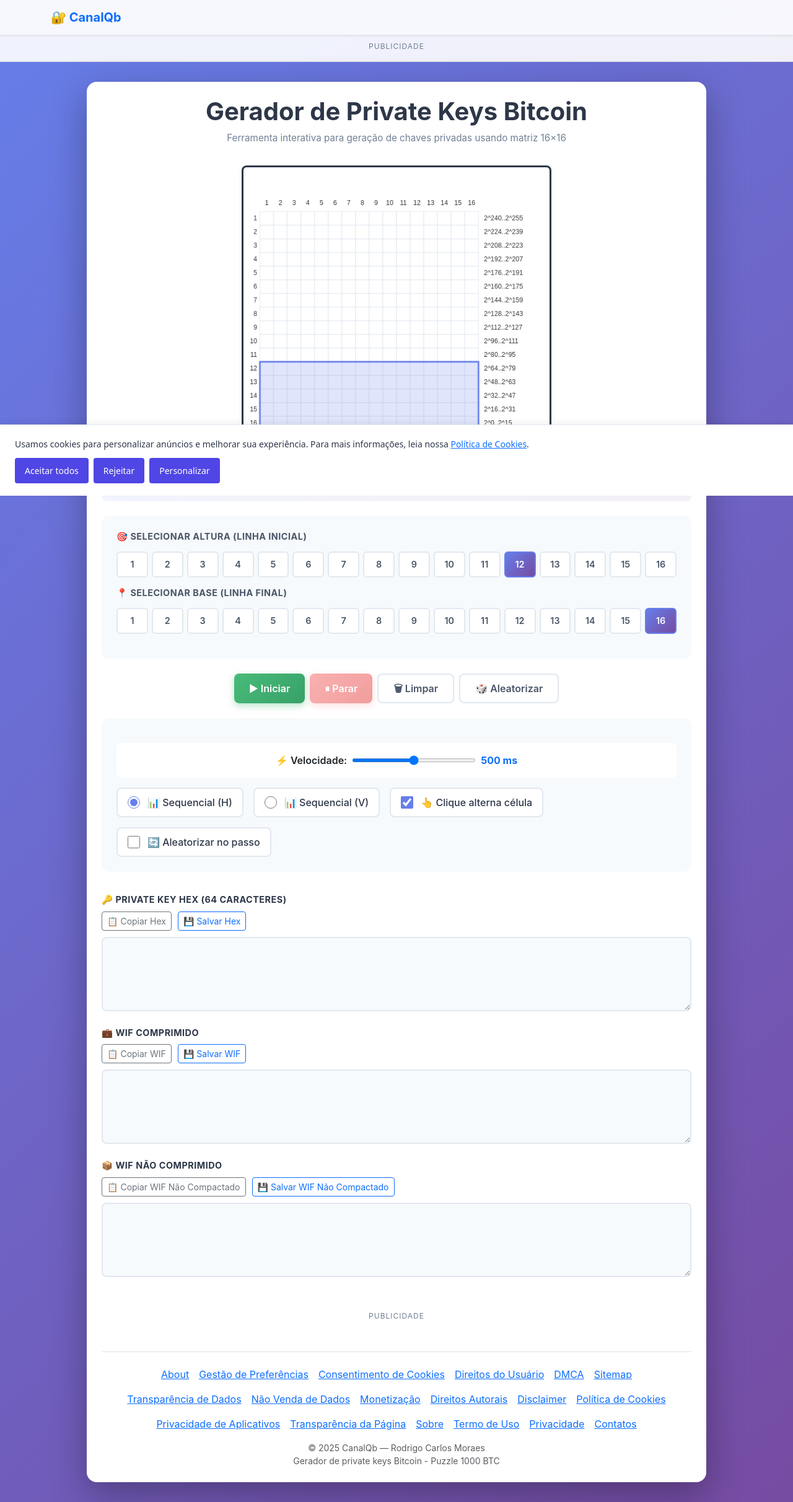
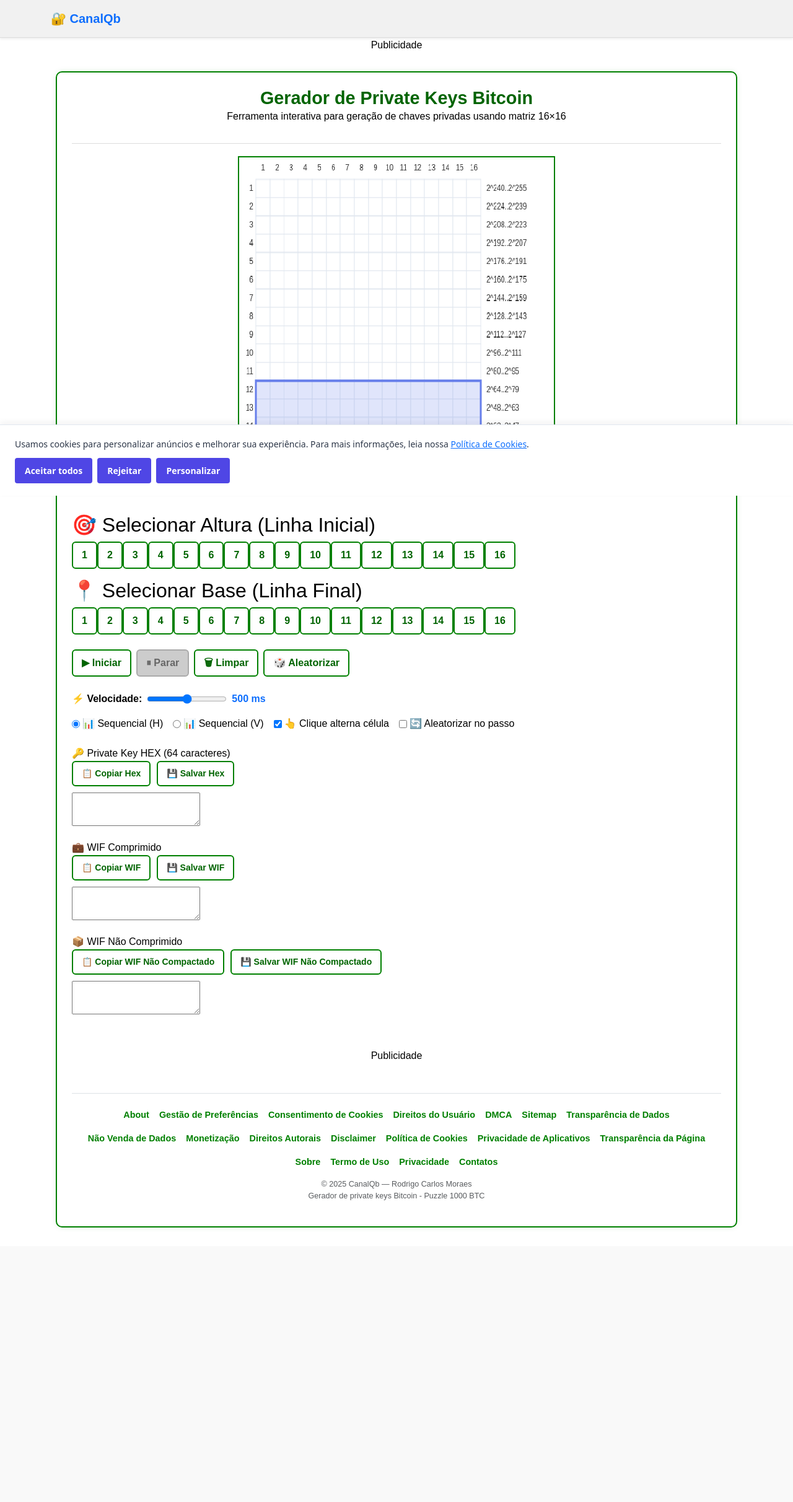
Before and after one commit to canalqb/canalqb.github.io, a PHP site: page /index4.html in a window 1280 px wide. Shown: the whole page at 62% size. After the commit the page ends 1981 px from the top, so only its background shows below. Run offline with PHP 8.4, Linux system fonts and the light colour scheme.

Commit message:
Update styles.css

```diff
--- a/css/styles.css
+++ b/css/styles.css
@@ -1,395 +1,245 @@
-/* ========================
-   Base e Reset
-======================== */
+/* =====================================================
+   CanalQb - Gerador de Private Keys Bitcoin
+   Autor: Rodrigo Carlos Moraes
+   -----------------------------------------------------
+   Estilo moderno, limpo e responsivo (Bootstrap-like)
+   ===================================================== */
+
+:root {
+  --green: #008000;
+  --dark-green: #006400;
+  --bg: #ffffff;
+  --light-gray: #f5f5f5;
+}
+
+/* ---------- Reset e estrutura geral ---------- */
 * {
   box-sizing: border-box;
 }
 
 body {
   margin: 0;
-  padding: 0;
-  font-family: -apple-system, BlinkMacSystemFont, "Segoe UI", Roboto, "Helvetica Neue", Arial, sans-serif;
-  background: linear-gradient(135deg, #667eea 0%, #764ba2 100%);
+  font-family: Arial, Helvetica, sans-serif;
+  background: var(--bg);
+  color: #000;
+  display: flex;
+  flex-direction: column;
+  align-items: center;
   min-height: 100vh;
 }
 
-/* ========================
-   Navegação
-======================== */
-.navbar {
-  background: rgba(255, 255, 255, 0.95) !important;
-  backdrop-filter: blur(10px);
+/* Container principal */
+.container-main {
+  width: 90%;
+  max-width: 1100px;
+  background: #fff;
+  border: 2px solid var(--green);
+  border-radius: 10px;
+  padding: 20px;
+  margin: 30px 0;
+  box-shadow: 0 0 10px rgb(0 128 0 / 0.1);
 }
 
-/* ========================
-   Anúncio Superior
-======================== */
-.ad-banner-top {
-  background: rgba(255, 255, 255, 0.9);
-  padding: 10px;
+/* Cabeçalho */
+header {
   text-align: center;
-  border-bottom: 1px solid rgba(0, 0, 0, 0.1);
+  padding-bottom: 15px;
+  border-bottom: 1px solid #ddd;
+  margin-bottom: 20px;
 }
 
-.ad-label {
-  font-size: 0.75rem;
-  color: #718096;
-  margin-bottom: 5px;
-  text-transform: uppercase;
-  letter-spacing: 1px;
+header h1 {
+  margin: 0;
+  font-size: 1.8rem;
+  color: var(--dark-green);
+  font-weight: 700;
 }
 
-/* ========================
-   Conteúdo Principal
-======================== */
-.container-main {
-  margin: 2rem auto;
-  max-width: 1000px;
-  background: white;
-  border-radius: 16px;
-  box-shadow: 0 20px 60px rgba(0, 0, 0, 0.3);
-  padding: 2rem;
+/* Navbar simples */
+nav.navbar {
+  width: 100%;
+  background: #f1f1f1;
+  border-bottom: 1px solid #ddd;
+  padding: 10px 0;
+  display: flex;
+  justify-content: center;
+  align-items: center;
+  gap: 15px;
 }
 
-h1 {
-  color: #2d3748;
+nav.navbar a.navbar-brand {
   font-weight: 700;
-  text-align: center;
-  margin-bottom: 0.5rem;
+  color: var(--green);
+  text-decoration: none;
+  font-size: 1.25rem;
 }
 
-.subtitle {
-  text-align: center;
-  color: #718096;
-  font-size: 0.95rem;
-  margin-bottom: 2rem;
+nav.navbar a.navbar-brand:hover {
+  color: var(--dark-green);
 }
 
-/* ========================
-   Canvas Wrapper e Grid
-======================== */
-.canvas-wrapper {
-  position: relative;
-  width: 100%;
-  max-width: 500px;
-  margin: 1.5rem auto;
-  padding-bottom: 50%; /* Ajustado para refletir altura do grid (50%) */
-  height: 0;
-  overflow: hidden;
+/* Canvas grid */
+#grid {
+  border: 2px solid var(--green);
+  background: #fff;
+  image-rendering: pixelated;
+  cursor: pointer;
+  display: block;
+  width: 512px;
+  height: 512px;
+  margin: 0 auto 15px auto;
 }
 
-#grid {
-  position: absolute;
-  top: 0;
-  left: 0;
-  width: 100%;
-  height: 100%; /* Grid ocupa toda altura do wrapper */
-  background: #fff;
-  border: 3px solid #2d3748;
-  border-radius: 8px;
-  object-fit: contain;
-  cursor: crosshair;
-  box-shadow: 0 4px 12px rgba(0, 0, 0, 0.15);
-  display: block;
-  touch-action: none;
+/* Indicador altura ativa */
+.row-indicator {
+  font-size: 0.9rem;
+  color: #666;
+  text-align: center;
+  margin-bottom: 15px;
 }
 
-/* ========================
-   Indicador de Intervalo
-======================== */
-.range-indicator {
-  text-align: center;
-  margin: 1rem 0;
-  padding: 0.75rem;
-  background: linear-gradient(135deg, #667eea15, #764ba215);
-  border-radius: 8px;
-  font-weight: 600;
-  color: #2d3748;
+/* Controles - botões */
+.controls {
+  display: flex;
+  flex-wrap: wrap;
+  justify-content: center;
+  gap: 12px;
+  margin-bottom: 25px;
 }
 
-.range-indicator span {
-  color: #667eea;
-  font-size: 1.1rem;
+button, .btn {
+  padding: 8px 14px;
+  border-radius: 6px;
+  border: 2px solid var(--green);
+  background: #fff;
+  color: var(--dark-green);
+  font-weight: 700;
+  cursor: pointer;
+  transition: background-color 0.2s ease, color 0.2s ease;
+  user-select: none;
 }
 
-/* ========================
-   Seções de Controle
-======================== */
-.control-section {
-  background: #f7fafc;
-  border-radius: 12px;
-  padding: 1.5rem;
-  margin: 1.5rem 0;
+button:hover, .btn:hover {
+  background: var(--green);
+  color: #fff;
 }
 
-.section-title {
-  font-size: 0.9rem;
-  font-weight: 700;
-  text-transform: uppercase;
-  letter-spacing: 0.5px;
-  color: #4a5568;
-  margin-bottom: 1rem;
+button:disabled {
+  background: #ccc;
+  color: #666;
+  border-color: #aaa;
+  cursor: not-allowed;
 }
 
-/* ========================
-   Botões de Intervalo
-======================== */
-.button-grid {
-  display: grid;
-  grid-template-columns: repeat(auto-fit, minmax(40px, 1fr));
-  gap: 6px;
-  margin-bottom: 1rem;
+/* Velocidade e radios alinhados */
+.controls > div {
+  margin-top: 10px;
+  text-align: center;
 }
 
-.range-btn {
-  padding: 8px 4px;
-  border: 2px solid #e2e8f0;
-  background: white;
-  border-radius: 6px;
-  font-weight: 600;
-  font-size: 0.9rem;
-  cursor: pointer;
-  color: #4a5568;
-  transition: all 0.2s ease;
-}
-
-.range-btn:hover {
-  border-color: #667eea;
-  transform: translateY(-2px);
-  box-shadow: 0 4px 8px rgba(102, 126, 234, 0.2);
-}
-
-.range-btn.active {
-  background: linear-gradient(135deg, #667eea, #764ba2);
-  color: white;
-  border-color: #667eea;
-}
-
-/* ========================
-   Botões Principais
-======================== */
-.main-controls {
-  display: flex;
-  flex-wrap: wrap;
-  gap: 10px;
-  justify-content: center;
-  margin: 1.5rem 0;
-}
-
-.btn-custom {
-  padding: 10px 24px;
-  border-radius: 8px;
-  font-weight: 600;
-  font-size: 1rem;
-  cursor: pointer;
-  transition: all 0.3s ease;
-  border: none;
-}
-
-.btn-start {
-  background: linear-gradient(135deg, #48bb78, #38a169);
-  color: white;
-  box-shadow: 0 4px 12px rgba(72, 187, 120, 0.4);
-}
-
-.btn-start:hover:not(:disabled) {
-  transform: translateY(-2px);
-  box-shadow: 0 6px 16px rgba(72, 187, 120, 0.5);
-}
-
-.btn-stop {
-  background: linear-gradient(135deg, #f56565, #e53e3e);
-  color: white;
-  box-shadow: 0 4px 12px rgba(245, 101, 101, 0.4);
-}
-
-.btn-stop:hover:not(:disabled) {
-  transform: translateY(-2px);
-  box-shadow: 0 6px 16px rgba(245, 101, 101, 0.5);
-}
-
-.btn-clear,
-.btn-random {
-  background: white;
-  color: #4a5568;
-  border: 2px solid #e2e8f0;
-}
-
-.btn-clear:hover,
-.btn-random:hover {
-  border-color: #667eea;
-  color: #667eea;
-  transform: translateY(-2px);
-}
-
-.btn-custom:disabled {
-  opacity: 0.5;
-  cursor: not-allowed;
-  transform: none !important;
-}
-
-/* ========================
-   Controle de Velocidade
-======================== */
-.speed-control {
-  display: flex;
-  align-items: center;
-  justify-content: center;
-  gap: 10px;
-  margin: 1rem 0;
-  padding: 1rem;
-  background: white;
-  border-radius: 8px;
-}
-
-.speed-control input[type="range"] {
-  width: 200px;
-  height: 6px;
-  border-radius: 3px;
-  background: #e2e8f0;
-  outline: none;
-}
-
-.speed-control input[type="range"]::-webkit-slider-thumb {
-  appearance: none;
-  width: 18px;
-  height: 18px;
-  border-radius: 50%;
-  background: #667eea;
+.controls label {
+  margin-right: 15px;
   cursor: pointer;
 }
 
-/* ========================
-   Opções Extras
-======================== */
-.options-grid {
-  display: grid;
-  grid-template-columns: repeat(auto-fit, minmax(200px, 1fr));
-  gap: 1rem;
-  margin: 1rem 0;
+/* Height buttons */
+.height-panel {
+  display: flex;
+  flex-wrap: wrap;
+  justify-content: center;
+  gap: 8px;
+  margin-top: 10px;
 }
 
-.option-card {
-  display: inline-flex;
-  align-items: center;
-  padding: 10px 16px;
-  background: white;
-  border: 2px solid #e2e8f0;
-  border-radius: 8px;
-  font-weight: 500;
-  color: #2d3748;
+.height-panel button {
+  min-width: 40px;
+  padding: 6px 10px;
+  border: 2px solid var(--green);
+  background: #fff;
+  color: var(--dark-green);
+  font-weight: 600;
+  border-radius: 6px;
   cursor: pointer;
-  transition: all 0.2s ease;
+  transition: background-color 0.2s ease, color 0.2s ease;
 }
 
-.option-card:hover {
-  border-color: #667eea;
-  background: #f0f4ff;
+.height-panel button:hover {
+  background: var(--green);
+  color: #fff;
 }
 
-.option-card input {
-  margin-right: 8px;
-  width: 20px;
-  height: 20px;
-  accent-color: #667eea;
-  cursor: pointer;
+.height-panel button.active {
+  background: var(--dark-green);
+  color: #fff;
+  cursor: default;
 }
 
-/* ========================
-   Área de Saída
-======================== */
-.output-section {
-  margin: 2rem 0;
+/* Textareas logs */
+.logbox {
+  width: 100%;
+  height: 160px;
+  margin-top: 8px;
+  padding: 10px;
+  font-family: monospace;
+  font-size: 0.9rem;
+  border: 2px solid var(--green);
+  border-radius: 6px;
+  background: #f9fff9;
+  color: #004400;
+  resize: vertical;
+  overflow-y: auto;
+  white-space: pre-wrap;
 }
 
-.output-label {
-  font-weight: 700;
-  color: #2d3748;
-  margin-bottom: 0.5rem;
-  font-size: 0.9rem;
-  text-transform: uppercase;
-  letter-spacing: 0.5px;
+/* Logs container */
+.logs {
+  display: flex;
+  flex-wrap: wrap;
+  gap: 15px;
+  margin-top: 20px;
 }
 
-.output-box {
-  width: 100%;
-  height: 120px;
-  padding: 12px;
-  font-family: 'Courier New', monospace;
-  font-size: 0.85rem;
-  background: #f7fafc;
-  color: #2d3748;
-  border: 2px solid #e2e8f0;
-  border-radius: 8px;
-  resize: vertical;
-  transition: all 0.3s ease;
+.logs > div {
+  flex: 1;
+  min-width: 280px;
 }
 
-.output-box:focus {
-  outline: none;
-  border-color: #667eea;
-  box-shadow: 0 0 0 3px rgba(102, 126, 234, 0.1);
+/* Footer */
+footer {
+  width: 100%;
+  background: #fff;
+  border-top: 1px solid #ddd;
+  padding: 15px 10px;
+  text-align: center;
+  color: #555;
+  font-size: 0.9rem;
+  border-radius: 0 0 10px 10px;
+  margin-top: 40px;
 }
 
-textarea[readonly] {
-  user-select: none;
-  pointer-events: none;
-  overflow: auto;
-  scrollbar-width: none;
-  -ms-overflow-style: none;
+footer a {
+  color: var(--green);
+  text-decoration: none;
+  font-weight: 700;
 }
 
-textarea[readonly]::-webkit-scrollbar {
-  display: none;
+footer a:hover {
+  color: var(--dark-green);
 }
 
-/* ========================
-   Anúncio Flutuante
-======================== */
-.ad-floating {
-  position: fixed;
-  bottom: 20px;
-  right: 20px;
-  z-index: 9999;
-  background: white;
-  border-radius: 12px;
-  box-shadow: 0 8px 32px rgba(0, 0, 0, 0.2);
-  max-width: 350px;
-  min-width: 280px;
-  overflow: hidden;
-  animation: slideIn 0.5s ease-out;
-}
+/* Responsividade */
+@media (max-width: 900px) {
+  #grid {
+    width: 320px !important;
+    height: 320px !important;
+  }
 
-.ad-floating-header {
-  display: flex;
-  justify-content: space-between;
-  align-items: center;
-}
-
-/* ========================
-   Animações
-======================== */
-@keyframes slideIn {
-  from {
-    transform: translateX(400px);
-    opacity: 0;
-  }
-  to {
-    transform: translateX(0);
-    opacity: 1;
-  }
-}
-
-/* ========================
-   Responsividade
-======================== */
-@media (max-width: 768px) {
-  .canvas-wrapper {
-    max-width: 90%;
+  .logs {
+    flex-direction: column;
   }
 
   .container-main {
-    margin: 1rem auto;
-    padding: 1rem;
+    width: 95%;
+    padding: 15px;
   }
 }
```
